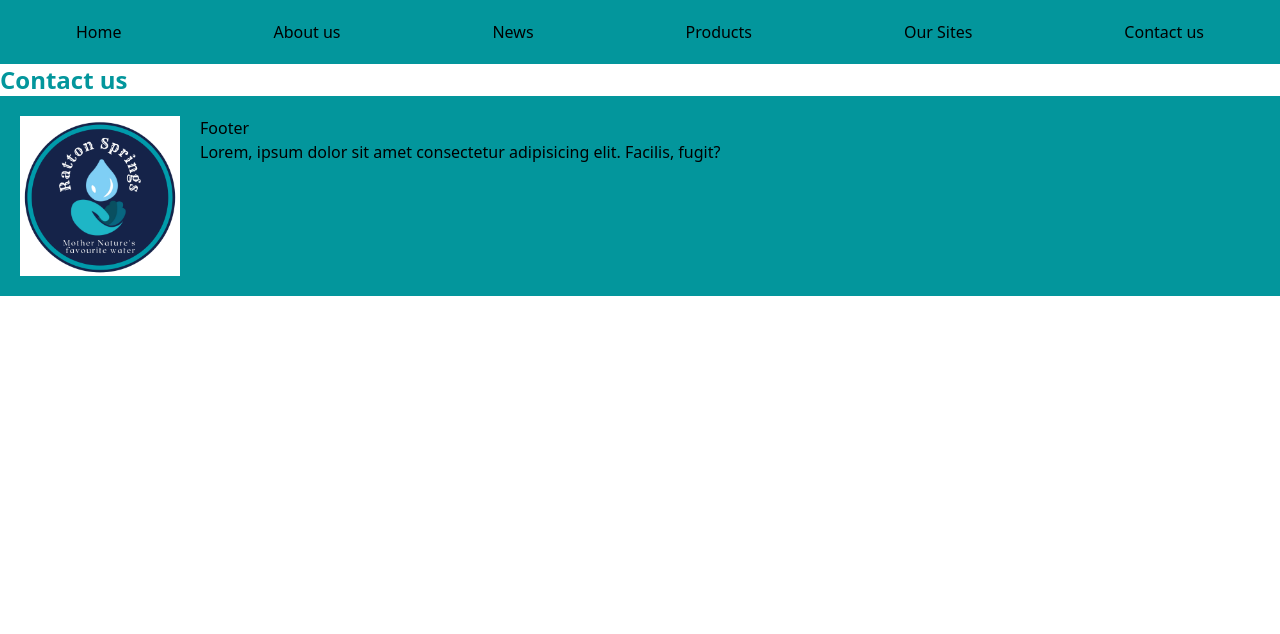
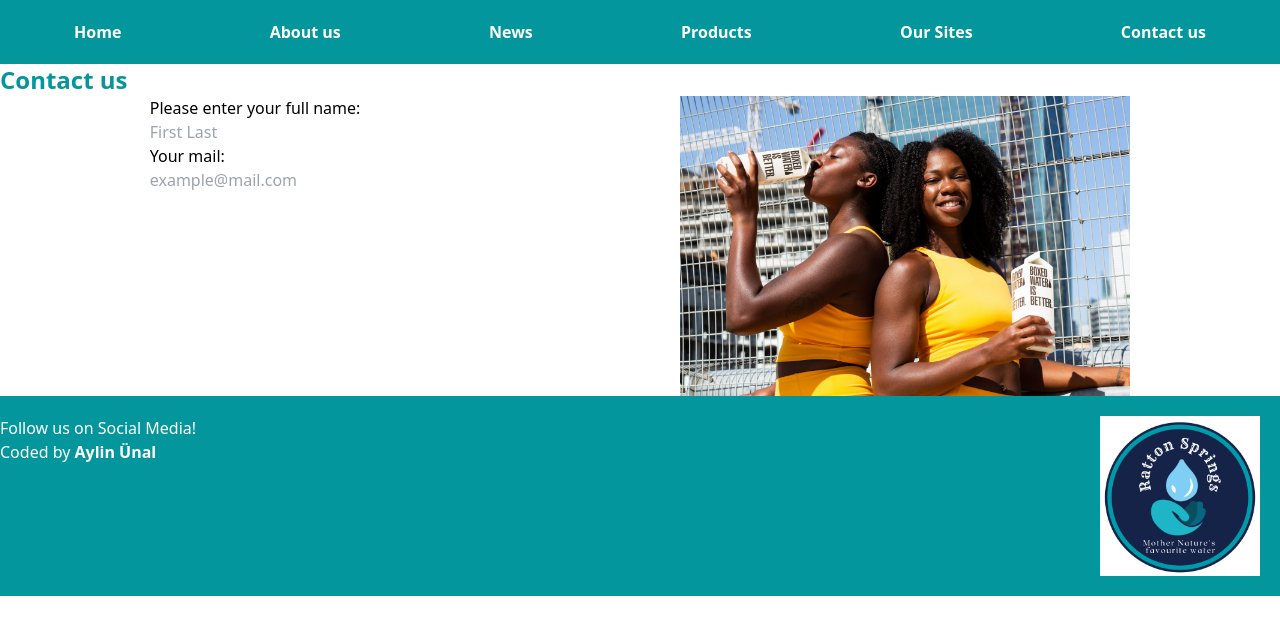
Before and after one commit to AylinUenal/rattonsprings, a Next.js app: page /contact in a window 1280 px wide. Shown: the top 634 px of the page. Built offline with nearby package versions, Linux system fonts and the light colour scheme.

Commit message:
add content and styling to components and pages

```diff
--- /dev/null
+++ b/components/ContactForm.js
@@ -0,0 +1,11 @@
+export default function ContactForm() {
+  return (
+    <div className="flex flex-col">
+    <label htmlFor="name">Please enter your full name: </label>
+    <input type="text" name="name" placeholder="First Last"/>
+
+    <label htmlFor="mail">Your mail: </label>
+    <input type="text" name="mail" placeholder="example@mail.com"/>
+    </div>
+  )
+}
--- a/components/Footer.js
+++ b/components/Footer.js
@@ -1,14 +1,14 @@
 export default function Footer() {
   return (
     <>
-    <footer className="bg-primary flex py-5" >
-      <img className="h-40 mx-5" src="../images/RattonSpringsLogo.png" alt="Ratton Springs logo"/>
+    <footer className="bg-primary flex py-5 justify-between" >
       <div>
 
-      <p>Footer</p>
-      <p>Lorem, ipsum dolor sit amet consectetur adipisicing elit. Facilis, fugit?</p>
+      <p className="text-white">Follow us on Social Media!</p>
+      <p className="text-white">Coded by <strong> <a href="https://github.com/AylinUenal">Aylin Ünal</a></strong></p>
       </div>
 
+      <img className="h-40 mx-5" src="../images/RattonSpringsLogo.png" alt="Ratton Springs logo"/>
     </footer>
     </>
   )
--- a/components/Navbar.js
+++ b/components/Navbar.js
@@ -4,11 +4,10 @@ import Link from 'next/link'
 
 export default function Navbar() {
   return (
-    <nav className="bg-primary py-5">
+    <nav className="bg-primary py-5 sticky top-0 text-white font-semibold">
       <div className="flex justify-around">
-
           <Link href="/">
-          <a className="text-white">Home</a>
+            <a>Home</a>
           </Link>
           <Link href="/about">
             <a>About us</a>
--- a/pages/about.js
+++ b/pages/about.js
@@ -3,8 +3,16 @@ export default function about() {
   return (
     <div>
       <h1>About us</h1>
+      <h2>Our history</h2>
+
+      <div className="flex items-center px-10">
+        <p>Lorem ipsum dolor sit amet consectetur adipisicing elit. Architecto totam odio sit earum saepe repellat error, quisquam itaque voluptatem soluta quae impedit blanditiis! Quibusdam perspiciatis amet repudiandae deserunt perferendis, nihil similique esse nobis ipsum nesciunt omnis ex incidunt voluptate aut alias, commodi optio delectus officiis porro laborum accusamus minus accusantium.</p>
+        <img className="h-xl" src="../images/JohnRattonPoster.png" alt="Ratton Springs founder John Ratton" />
+      </div>
+
+
+      <h2>Discover Mother Nature's Favourite Water!</h2>
       <img src="../images/RattonSpringsLogo.png" alt="Ratton Springs logo"/>
-      <h2>Discover Mother Nature's Favourite Water!</h2>
       <p>Lorem ipsum dolor sit amet consectetur adipisicing elit. Officia accusantium, in, sed neque dolore magnam libero aspernatur dolores repellat ex obcaecati consequuntur cum, ea unde veritatis veniam aliquid officiis sequi deleniti laborum dolorum deserunt quod quae. Nostrum ea tempora in dolorum, sequi veritatis. Harum, reiciendis. Ab dolores quibusdam assumenda libero?</p>
     </div>
       )
--- a/pages/contact.js
+++ b/pages/contact.js
@@ -1,11 +1,20 @@
 // TODO: contact form with feedback when sending: "this is not a real company :) your mail was not sent and will not be answered"
+import ContactForm from '../components/ContactForm'
 
 export default function contact() {
   return (
     <div>
       <h1>Contact us</h1>
+    <div className="flex justify-around">
 
 
+      <ContactForm />
+
+    <div>
+
+      <img className="h-lg" src="..\images\women-with-bottles.jpg" alt="two women smiling and drinking warer" />
+    </div>
+    </div>
     </div>
       )
 }
--- a/styles/globals.css
+++ b/styles/globals.css
@@ -14,9 +14,9 @@
   h3 {
     @apply text-lg text-primary;
   }
-  /* a {
-    @apply text-blue-600 underline;
-  } */
+  a {
+    @apply hover:underline;
+  }
 }
 
 @tailwind components;
--- a/tailwind.config.js
+++ b/tailwind.config.js
@@ -2,10 +2,15 @@ module.exports = {
   purge: ['./pages/**/*.{js,ts,jsx,tsx}', './components/**/*.{js,ts,jsx,tsx}'],
   darkMode: false, // or 'media' or 'class'
   theme: {
-    colors: {
-      primary: '#03969C'
+    extend: {
+      colors: {
+        primary: '#03969C'
+      },
+      height: {
+        lg: '300px',
+        xl: '600px'
+      }
     },
-    extend: {},
   },
   variants: {
     extend: {},
```
Also changed, not shown: public/images/JohnRattonPoster.png (renamed from public/images/John Ratton Poster.png). Lines whose indentation alone changed are shown as unchanged.
